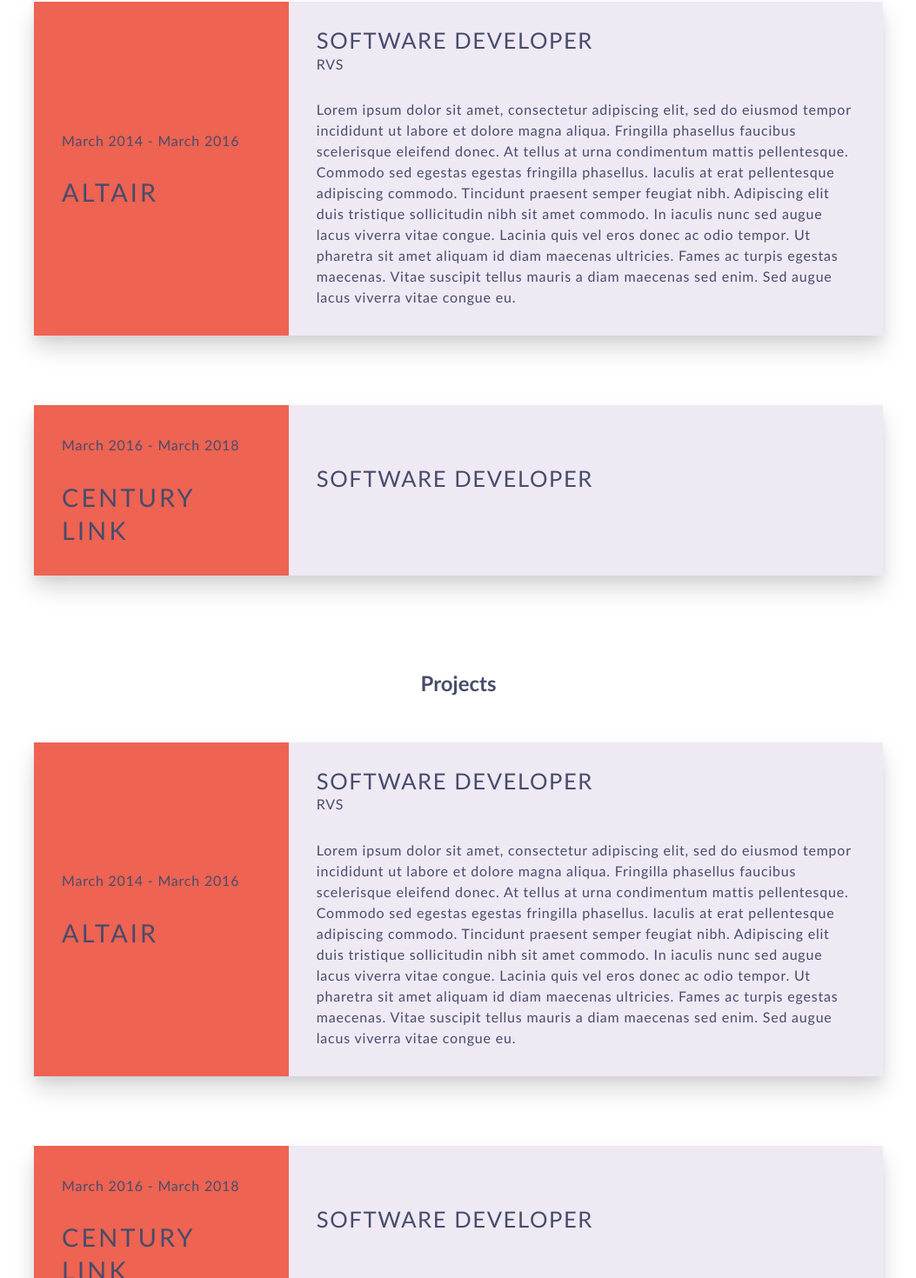
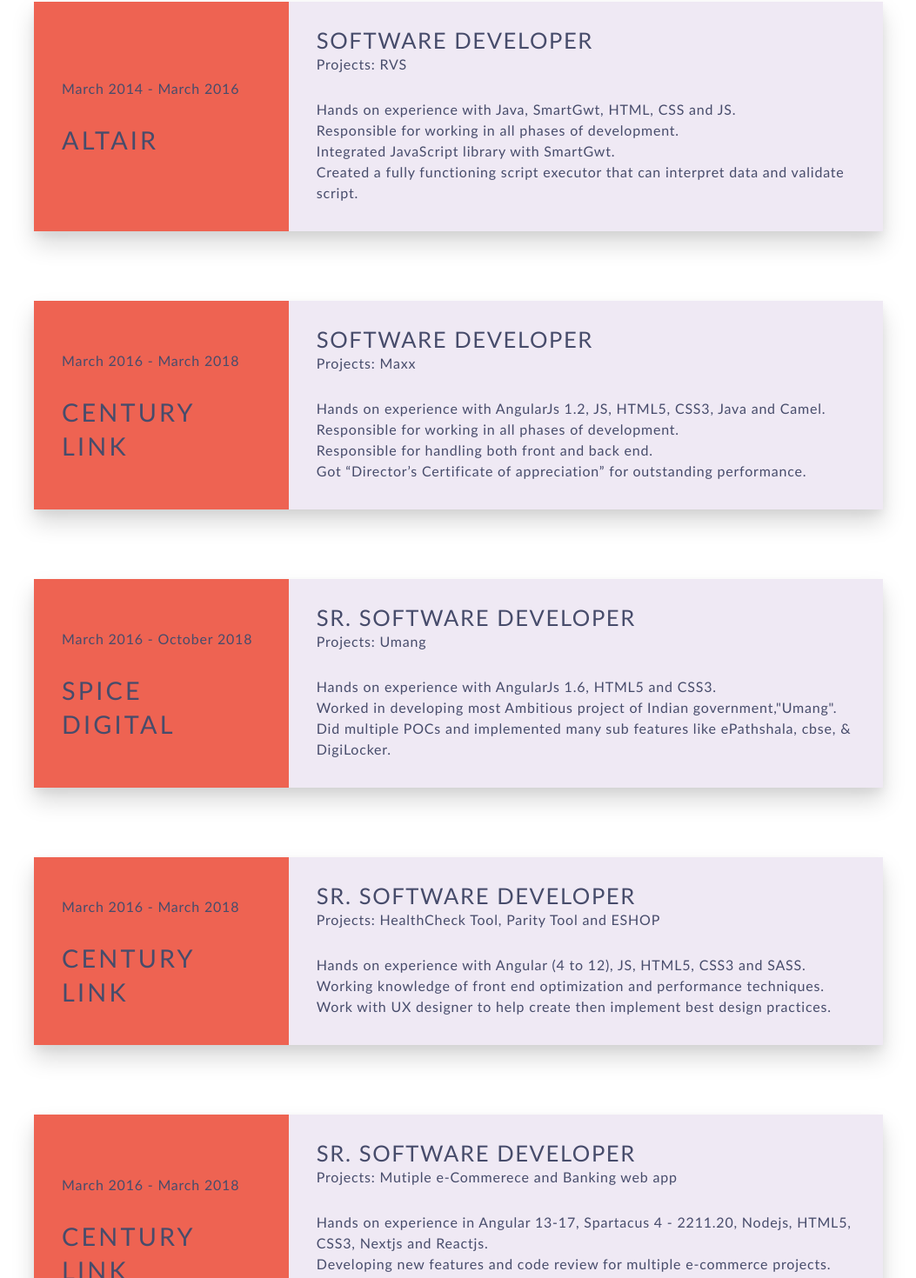
Before and after one commit to guygauravtyagi/intro, an Angular app: page /home in a window 1280 px wide. Shown: the part 1004-2474 px from the top of the page at 87% size, without its empty margins (113-1166 px from the left). Built offline with nearby package versions, Linux system fonts and the light colour scheme.

Commit message:
Added data

```diff
--- a/src/app/features/boring/footer-section/footer-section.component.html
+++ b/src/app/features/boring/footer-section/footer-section.component.html
@@ -1,7 +1,8 @@
 <div class="container">
     <div class="details">
         <label>
-            Created and maintained by Gaurav Tyagi
+            Created and maintained by Gaurav Tyagi.
+            <a download="Gaurav_Tyagi_UI" target="_blank" href="../../../../assets/downloads/Gaurav_Tyagi_UI.pdf">Download resume</a>
         </label>
     </div>
     <div class="thank-notes">
--- a/src/app/features/boring/major-section/major-section.component.scss
+++ b/src/app/features/boring/major-section/major-section.component.scss
@@ -38,4 +38,8 @@
         line-height: $size-xxl;
         padding-bottom: $size-xl;
     }
+
+    ul {
+        list-style-type: none;
+    }
 }
--- a/src/app/pages/boring-page/boring-page.component.html
+++ b/src/app/pages/boring-page/boring-page.component.html
@@ -10,13 +10,10 @@
     <gt-about-section></gt-about-section>
 </div>
 <div class="content-div">
-    <gt-major-section [cardData]="cardData" [sectionTitle]="'Work Experience'"></gt-major-section>
+    <gt-major-section [cardData]="expirienceData" [sectionTitle]="'Work Experience'"></gt-major-section>
 </div>
 <div class="content-div">
-    <gt-major-section [cardData]="cardData" [sectionTitle]="'Projects'"></gt-major-section>
-</div>
-<div class="content-div">
-    <gt-major-section [cardData]="cardData" [sectionTitle]="'Education'"></gt-major-section>
+    <gt-major-section [cardData]="educationData" [sectionTitle]="'Education'"></gt-major-section>
 </div>
 <footer>
     <gt-footer-section></gt-footer-section>
--- a/src/app/pages/boring-page/boring-page.component.ts
+++ b/src/app/pages/boring-page/boring-page.component.ts
@@ -16,22 +16,85 @@
 })
 export class BoringPageComponent implements AfterViewInit, OnDestroy {
 
-  cardData: CardData[] = [{
+  expirienceData: CardData[] = [{
     heading: 'Altair',
     subHeading: 'March 2014 - March 2016',
     body: {
       heading: 'Software Developer',
-      subHeading: 'RVS',
-      content: 'Lorem ipsum dolor sit amet, consectetur adipiscing elit, sed do eiusmod tempor incididunt ut labore et dolore magna aliqua. Fringilla phasellus faucibus scelerisque eleifend donec. At tellus at urna condimentum mattis pellentesque. Commodo sed egestas egestas fringilla phasellus. Iaculis at erat pellentesque adipiscing commodo. Tincidunt praesent semper feugiat nibh. Adipiscing elit duis tristique sollicitudin nibh sit amet commodo. In iaculis nunc sed augue lacus viverra vitae congue. Lacinia quis vel eros donec ac odio tempor. Ut pharetra sit amet aliquam id diam maecenas ultricies. Fames ac turpis egestas maecenas. Vitae suscipit tellus mauris a diam maecenas sed enim. Sed augue lacus viverra vitae congue eu.'
+      subHeading: 'Projects: RVS',
+      content: '',
+      list: [
+        'Hands on experience with Java, SmartGwt, HTML, CSS and JS.',
+        'Responsible for working in all phases of development.',
+        'Integrated JavaScript library with SmartGwt.',
+        'Created a fully functioning script executor that can interpret data and validate script.'
+      ]
     }
   }, {
     heading: 'Century Link',
     subHeading: 'March 2016 - March 2018',
     body: {
-      heading: 'Software Developer'
+      heading: 'Software Developer',
+      subHeading: 'Projects: Maxx',
+      content: '',
+      list: [
+        'Hands on experience with AngularJs 1.2, JS, HTML5, CSS3, Java and Camel.',
+        'Responsible for working in all phases of development.',
+        'Responsible for handling both front and back end.',
+        'Got “Director’s Certificate of appreciation” for outstanding performance.'
+      ]
+    }
+  }, {
+    heading: 'Spice Digital',
+    subHeading: 'March 2016 - October 2018',
+    body: {
+      heading: 'Sr. Software Developer',
+      subHeading: 'Projects: Umang',
+      content: '',
+      list: [
+        'Hands on experience with AngularJs 1.6, HTML5 and CSS3.',
+        'Worked in developing most Ambitious project of Indian government,"Umang".',
+        'Did multiple POCs and implemented many sub features like ePathshala, cbse, & DigiLocker.'
+      ]
+    }
+  }, {
+    heading: 'Century Link',
+    subHeading: 'March 2016 - March 2018',
+    body: {
+      heading: 'Sr. Software Developer',
+      subHeading: 'Projects: HealthCheck Tool, Parity Tool and ESHOP',
+      content: '',
+      list: [
+        'Hands on experience with Angular (4 to 12), JS, HTML5, CSS3 and SASS.',
+        'Working knowledge of front end optimization and performance techniques.',
+        'Work with UX designer to help create then implement best design practices.'
+      ]
+    }
+  }, {
+    heading: 'Century Link',
+    subHeading: 'March 2016 - March 2018',
+    body: {
+      heading: 'Sr. Software Developer',
+      subHeading: 'Projects: Mutiple e-Commerece and Banking web app',
+      content: '',
+      list: [
+        'Hands on experience in Angular 13-17, Spartacus 4 - 2211.20, Nodejs, HTML5, CSS3, Nextjs and Reactjs.',
+        'Developing new features and code review for multiple e-commerce projects. ',
+        'Leading the UI Team.',
+        'Experience in upgrading Spartacus versions.'
+      ]
     }
   }
   ]
+
+  educationData: CardData[] =[{
+    heading: 'B. Tech.',
+    subHeading: 'March 2008 - March 2012',
+    body: {
+      heading: 'Computer Science and Engineering',
+      subHeading: 'Gautam Buddha Technical University',
+    }
+  }]
 
   constructor(
     private elementRef: ElementRef,
```
Also changed, not shown: 1 other file (tests, documents, lock files or other folders).
